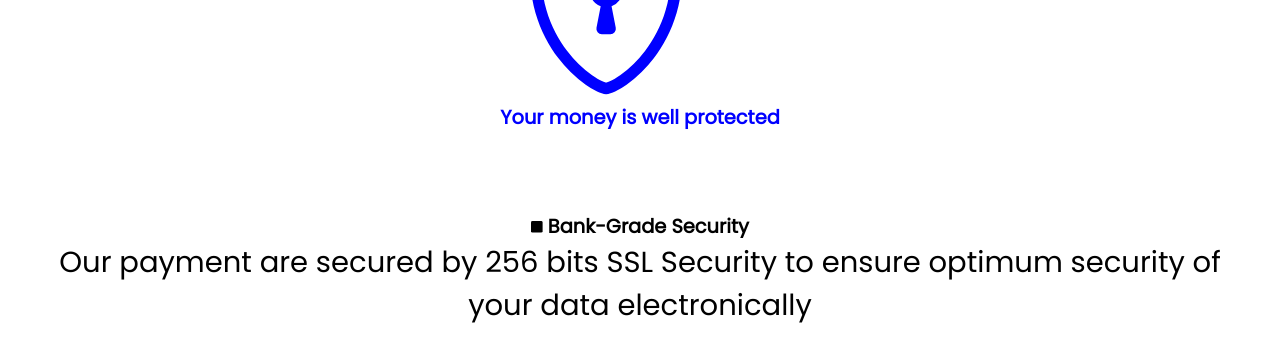
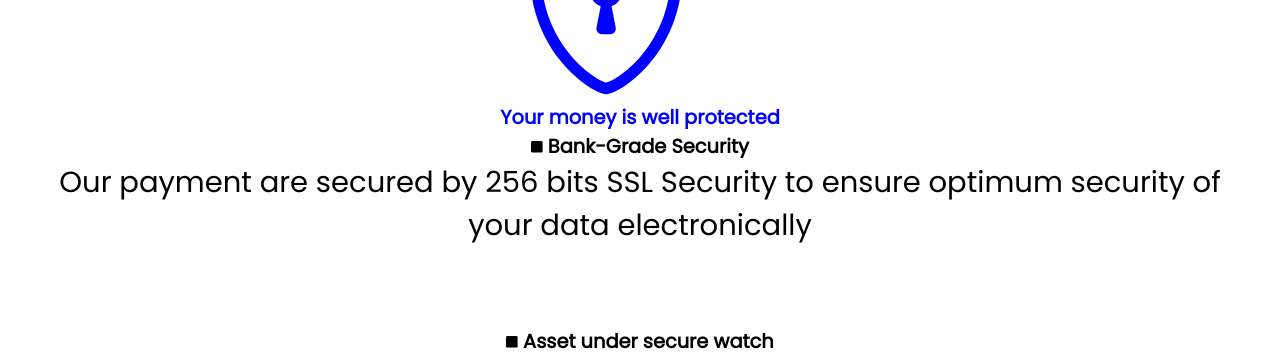
Before and after one commit to fortune-elite/fortune-app, a React (Create React App) app: page / in a window 1280 px wide. Shown: the part 1920-2282 px from the top of the page. Built offline with nearby package versions, Linux system fonts and the light colour scheme; the HTML template or start-up script is replaced by a standard one.

Commit message:
Gettting Started

```diff
--- a/src/components/sevices.js
+++ b/src/components/sevices.js
@@ -18,7 +18,7 @@
                     </h1>
 
 
-                <div className = "mt-6 text-center  ">
+                <div className = "mt-4 text-center  ">
                     <h1 >
                        <IconContext.Provider  value = {{size:"0.6em", color:"black"}}  >
                           <BsFillSquareFill/>
```
Also changed, not shown: 1 other file (tests, documents, lock files or other folders).
